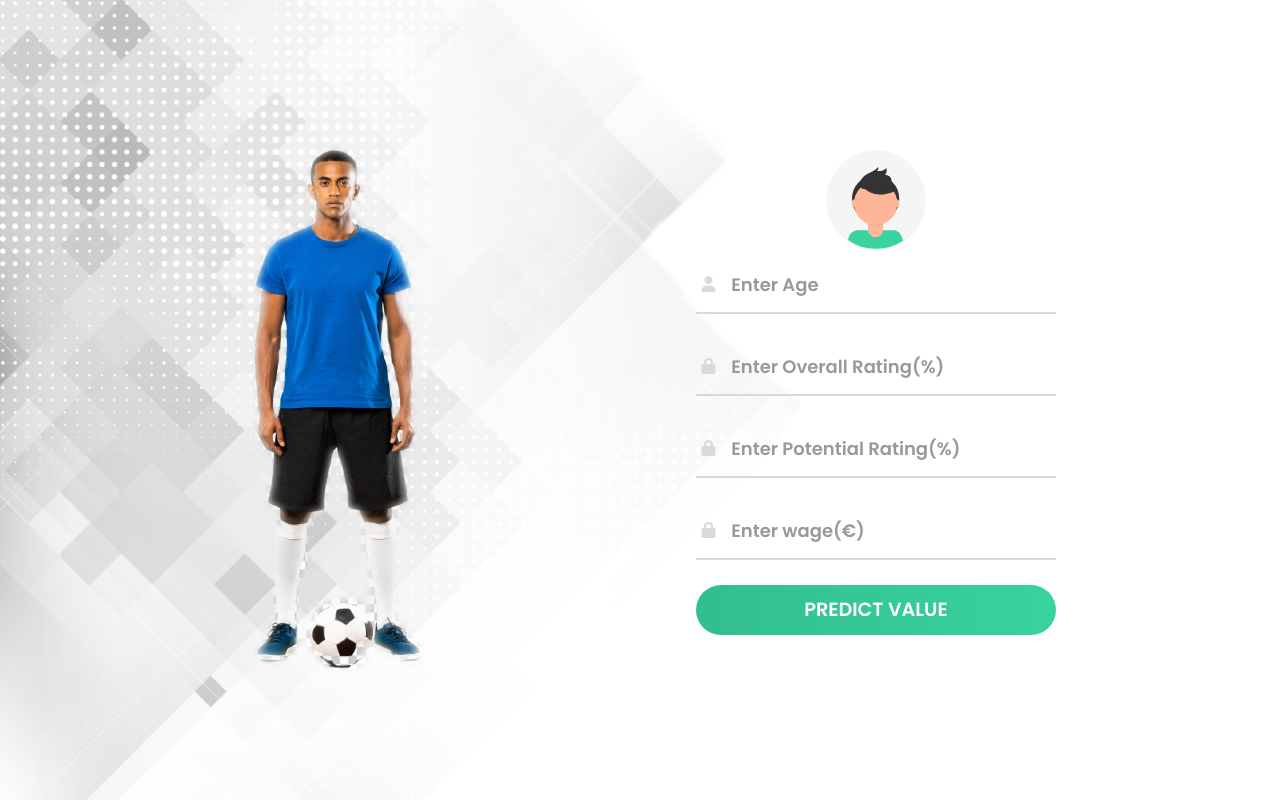
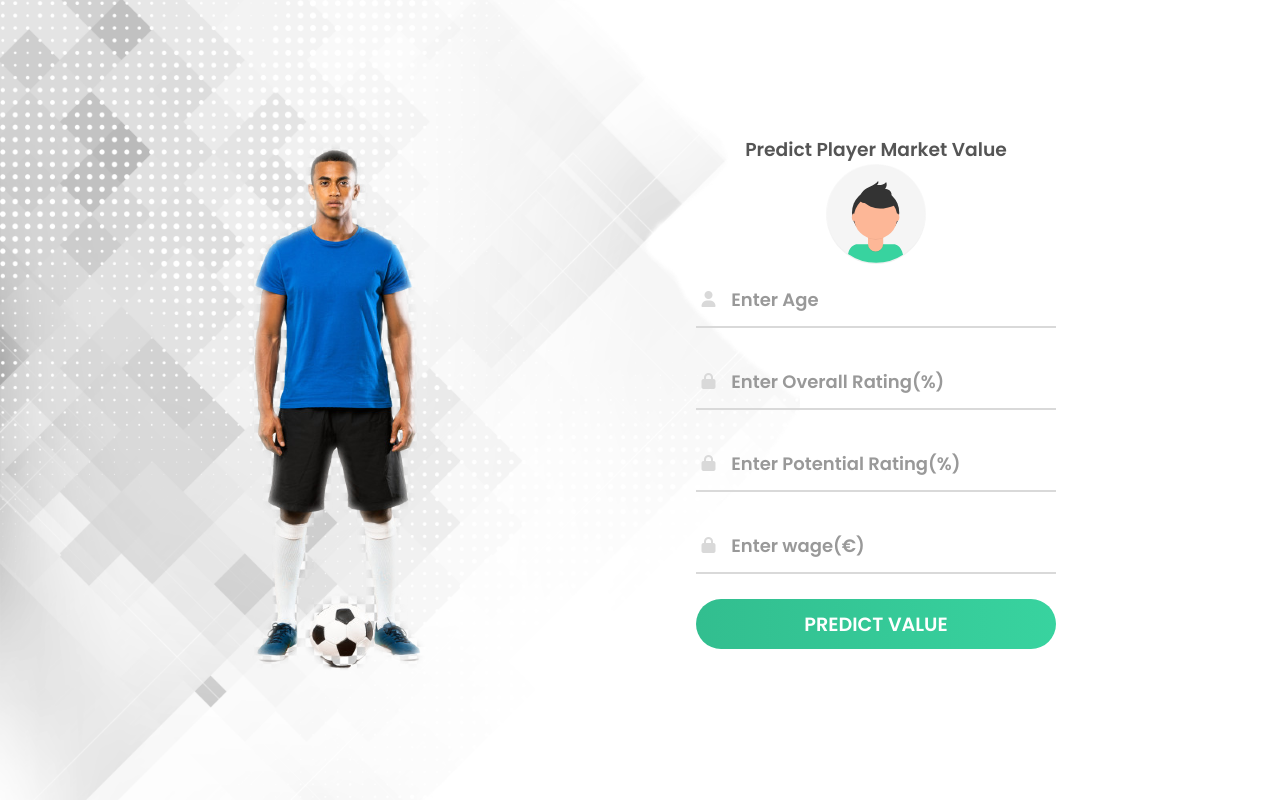
Before and after one commit to jundelikwo/fifa-player-market-value-prediction, a Flask app: page / in a window 1280 px wide. Run offline with Flask 2, Linux system fonts and the light colour scheme; parts of the project's set-up code (start-up, migrations or seed data) failed here and were passed over; some libraries are stand-ins or nearby versions.

Commit message:
Added heading to index page

```diff
--- a/static/css/style.css
+++ b/static/css/style.css
@@ -45,6 +45,7 @@ div.form{
 }
 
 form{
+    color: #555;
 	width: 360px;
 	position: relative;
 }
--- a/templates/index.html
+++ b/templates/index.html
@@ -17,6 +17,7 @@
 
     <div class="form">
       <form action="" method="POST">
+        <h3>Predict Player Market Value</h3>
         <img src="{{url_for("static",filename="img/avatar.svg")}}">
         <div class="container-pro"></div>
               <div class="input-div one">
```
